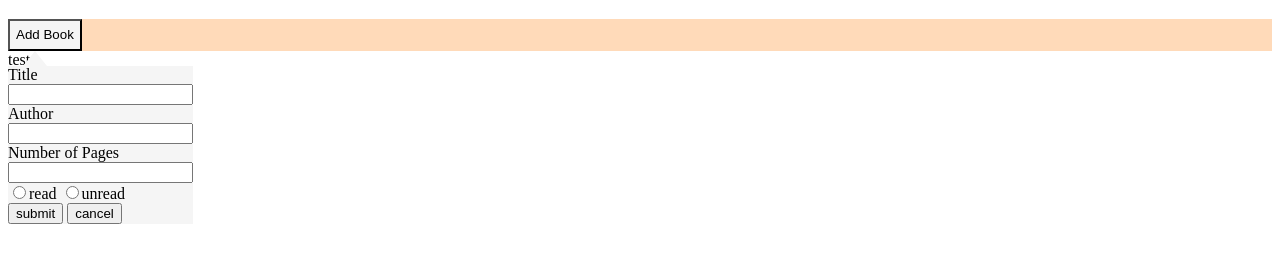
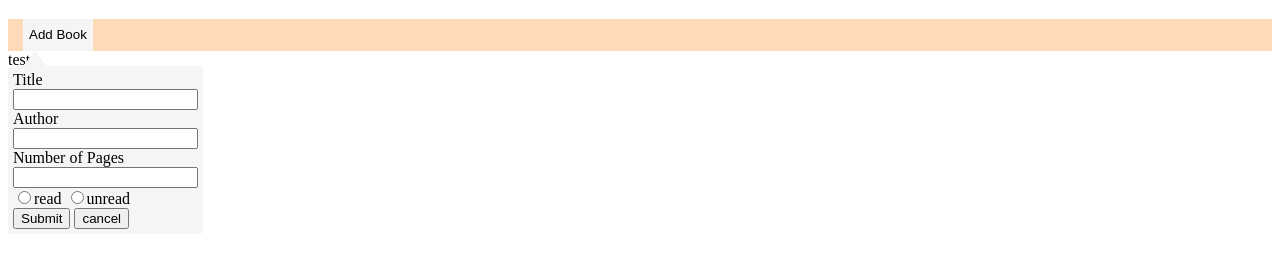
Before and after one commit to ChrisStogsdill/library, a plain HTML site: page index.html in a window 1280 px wide. Both pictures are taken after a click on the button "Add Book". Shown: the part 61-328 px from the top of the page. Drawn offline with Linux system fonts and the light colour scheme.

Commit message:
start adding in form code

```diff
--- a/index.html
+++ b/index.html
@@ -14,9 +14,9 @@
     <div id="top-toolbar">
         <div class="dropdown-container">
             <button id="add-book-button" class="dropdown-button">Add Book</button>
-            <form id="book-form-dropdown" class="dropdown-content">
+            <form name="book-form" id="book-form-dropdown" class="dropdown-content" onsubmit="formTest()">
                 <label for="book-title">Title</label>
-                <input type="text" name="Title" id="booktitle">
+                <input type="text" name="title" id="book-title">
                 <label for="author">Author</label>
                 <input type="text" name="Author" id="author">
                 <label for="pages">Number of Pages</label>
@@ -26,7 +26,7 @@
                         <label><input type="radio" name="read-status" id="unread" value="unread">unread</label>
                     </div>
                     <div>
-                        <input id="book-form-submit" type="submit" value="submit">
+                        <input id="book-form-submit" type="submit" value="Submit">
                         <button id="book-form-cancel" class="cancel button">cancel</button>
                     </div>
             </form>
--- a/script.js
+++ b/script.js
@@ -28,3 +28,8 @@ bookFormCancel.addEventListener('click', () => {
 bookFormSubmit.addEventListener('click', () => {
     bookFormDropdown.style.display = 'none';
 });
+
+function formTest(event, inputText) {
+
+    alert(document.forms["book-form"].title.value)
+}
--- a/styles.css
+++ b/styles.css
@@ -13,11 +13,17 @@ h1 {
 }
 
 .dropdown-button {
-
+    margin-left: 15px;
     background-color: whitesmoke;
     height: 100% ;
+    border: none;
 
 }
+
+.dropdown-button:active {
+    color: blue;
+}
+
 
 
 
@@ -29,6 +35,8 @@ h1 {
     display: none;
     z-index: 1;
     background-color: whitesmoke;
+    padding: 5px;
+    border-radius: 4px;
 }
 
 .dropdown-content::before {
```
